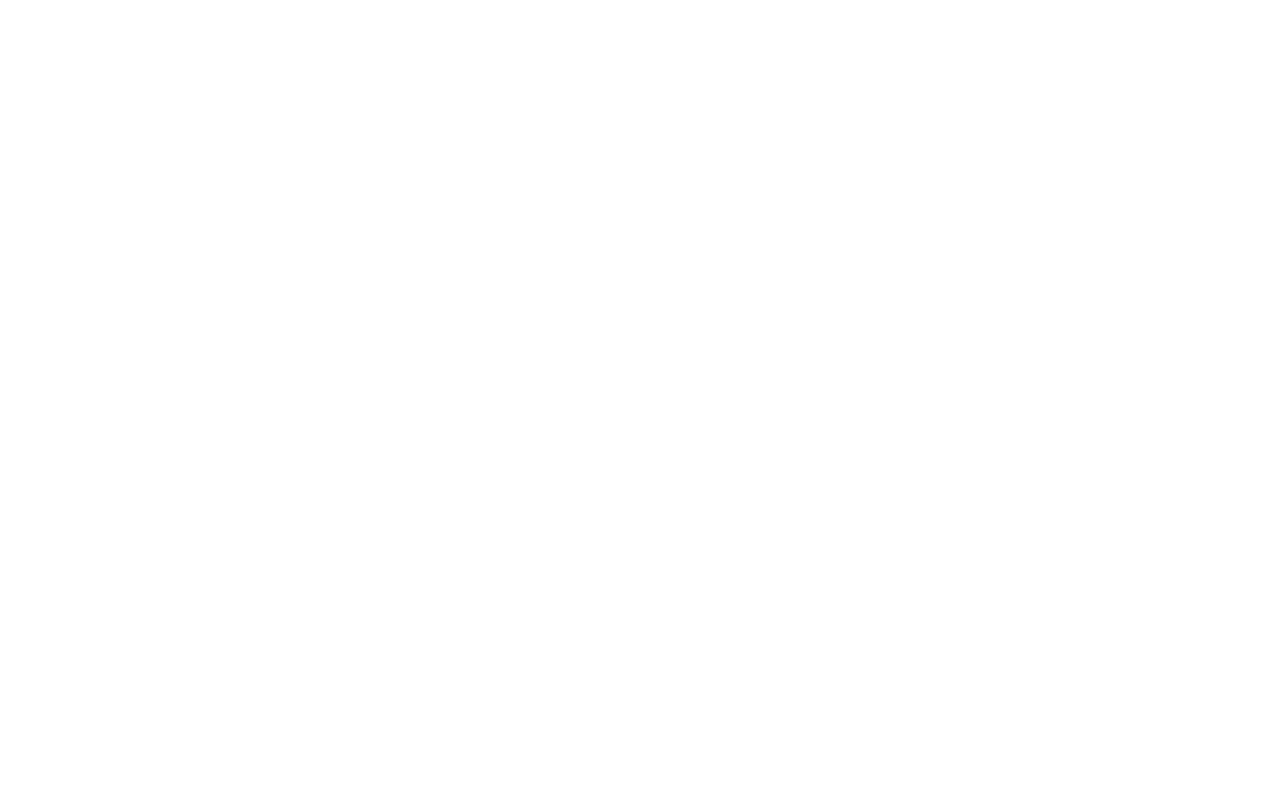
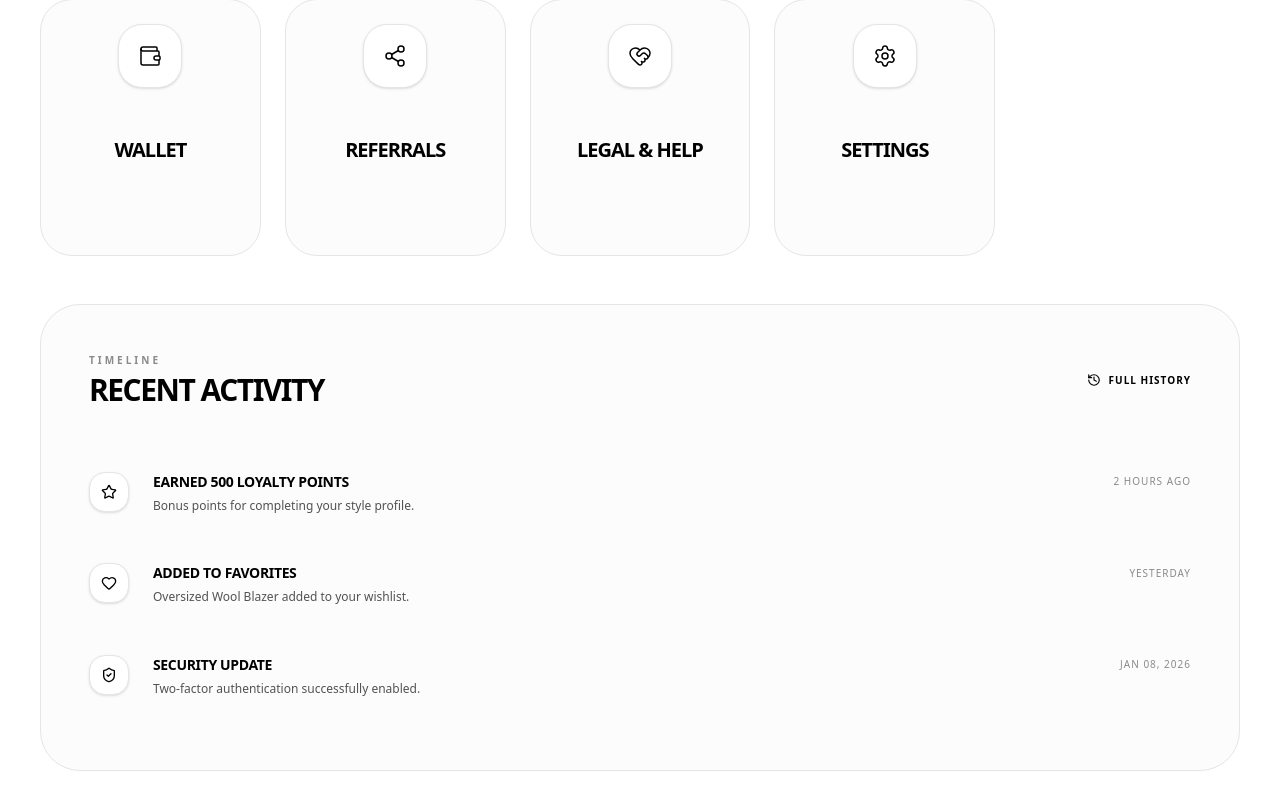
Before and after one commit to FashionFriday-tech/platform, a Next.js app: page /account in a window 1280 px wide. Shown: the part 1001-1810 px from the top of the page. Before the commit the page ends 800 px from the top, so only its background shows below. Built offline with nearby package versions, Linux system fonts and the light colour scheme.

Commit message:
refactor(profile): redesign profile overview page layout and activity timeline

```diff
--- a/src/app/(account)/account/page.tsx
+++ b/src/app/(account)/account/page.tsx
@@ -1,21 +1,108 @@
+"use client";
+
 import ProfileHero from "@/components/sections/profile/ProfileHero";
 import QuickLinksGrid from "@/components/sections/profile/QuickLinksGrid";
+import { motion } from "framer-motion";
+import { History, Star, Heart, ShieldCheck } from "lucide-react";
 
 export default function ProfileOverviewPage() {
   return (
-    <div className="flex flex-col h-screen overflow-hidden bg-zinc-50/50 font-sans px-2 sm:px-10">
-      <main className="flex-1 w-full h-full overflow-y-auto hide-scrollbar">
-        <div className="">
+    <div className="min-h-screen bg-background text-foreground transition-colors duration-300">
+      <main className="mx-auto max-w-8xl px-2 sm:px-10 sm:py-16">
+        {/* 1. Hero Section */}
+        <section>
           <ProfileHero />
+        </section>
+
+        {/* 2. Grid Navigation */}
+        <section>
           <QuickLinksGrid />
+        </section>
 
-          <div className="mt-8 p-8 bg-white rounded-4xl border border-zinc-100 shadow-[0_8px_30px_rgb(0,0,0,0.04)]">
-            <h2 className="text-lg font-bold mb-4">Recent Activity</h2>
-            <p className="text-zinc-500">No recent orders placed yet.</p>
+        {/* 3. Recent Activities Section */}
+        <section className="mt-12">
+          <div className="rounded-[2.5rem] bg-background-muted/30 border border-border p-6 md:p-12">
+            <header className="flex items-center justify-between mb-10">
+              <div>
+                <h2 className="text-[10px] font-bold uppercase tracking-[0.3em] text-foreground-subtle mb-1">
+                  Timeline
+                </h2>
+                <p className="text-3xl font-black uppercase tracking-tighter">
+                  Recent Activity
+                </p>
+              </div>
+              <button className="hidden sm:flex items-center gap-2 text-[10px] font-bold uppercase tracking-widest text-foreground hover:text-brand transition-colors">
+                <History size={14} />
+                Full History
+              </button>
+            </header>
+
+            {/* Activity List */}
+            <div className="flex flex-col">
+              <ActivityItem
+                icon={<Star size={16} className="text-brand" />}
+                title="Earned 500 Loyalty Points"
+                desc="Bonus points for completing your style profile."
+                time="2 hours ago"
+              />
+              <ActivityItem
+                icon={<Heart size={16} />}
+                title="Added to Favorites"
+                desc="Oversized Wool Blazer added to your wishlist."
+                time="Yesterday"
+              />
+              <ActivityItem
+                icon={<ShieldCheck size={16} />}
+                title="Security Update"
+                desc="Two-factor authentication successfully enabled."
+                time="Jan 08, 2026"
+                isLast
+              />
+            </div>
+
+            {/* CTA for Mobile */}
+            <button className="w-full mt-8 sm:hidden text-xs font-bold uppercase tracking-widest text-foreground-subtle border border-border py-4 rounded-full active:bg-background-muted">
+              View Full History
+            </button>
           </div>
-          <div className="h-20" />
-        </div>
+        </section>
+
+        <div className="h-20" />
       </main>
     </div>
   );
 }
+
+interface ActivityItemProps {
+  icon: React.ReactNode;
+  title: string;
+  desc: string;
+  time: string;
+  isLast?: boolean;
+}
+
+function ActivityItem({ icon, title, desc, time, isLast }: ActivityItemProps) {
+  return (
+    <div className="flex items-start gap-6 py-6">
+      {/* Icon Circle */}
+      <div className="shrink-0 w-10 h-10 rounded-2xl bg-background border border-border flex items-center justify-center text-foreground shadow-sm">
+        {icon}
+      </div>
+
+      {/* Text Content */}
+      <div className="flex-1 min-w-0">
+        <div className="flex flex-col sm:flex-row sm:items-center justify-between gap-1">
+          <h3 className="text-sm font-bold uppercase tracking-tight text-foreground">
+            {title}
+          </h3>
+          <span className="text-[10px] font-medium uppercase tracking-widest text-foreground-subtle shrink-0">
+            {time}
+          </span>
+        </div>
+        <p className="mt-1 text-xs text-foreground-muted leading-relaxed max-w-lg">
+          {desc}
+        </p>
+      </div>
+    </div>
+  );
+}
--- a/src/app/(account)/account/profile/page.tsx
+++ b/src/app/(account)/account/profile/page.tsx
@@ -84,7 +84,7 @@ export default function EcommerceProfile() {
 
           {/* LEFT SIDEBAR */}
           <aside className="md:col-span-4 space-y-6">
-            <div className="bg-white rounded-4xl p-6 border border-gray-100 shadow-sm text-center relative overflow-hidden">
+            <div className="rounded-4xl p-6 border border-gray-100 shadow-sm text-center relative overflow-hidden">
               <div className="absolute top-0 left-0 w-full h-24 bg-linear-to-b from-gray-50 to-white z-0" />
 
               <div className="relative z-10">
```
